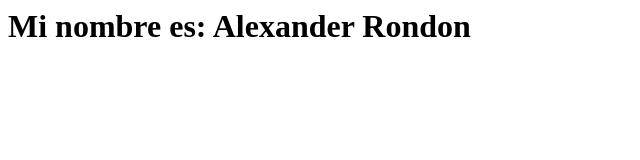
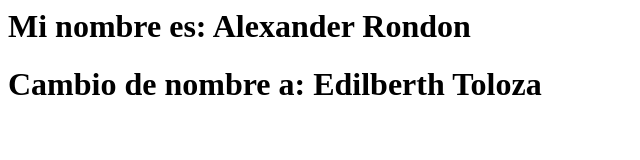
Before and after one commit to AlexJoseRS/practica_PullR, a plain HTML site: page index.html in a window 1280 px wide. Shown: the whole page, without its empty margins (0-640 px from the left). Drawn offline with Linux system fonts and the light colour scheme.

Commit message:
Modifique el nuevo Archivo html

```diff
--- a/index.html
+++ b/index.html
@@ -4,5 +4,6 @@
   </head>
   <body>
     <h1> Mi nombre es: Alexander Rondon </h1>
+    <h1> Cambio de nombre a: Edilberth Toloza</h1>
   </body>
 </html>
```
